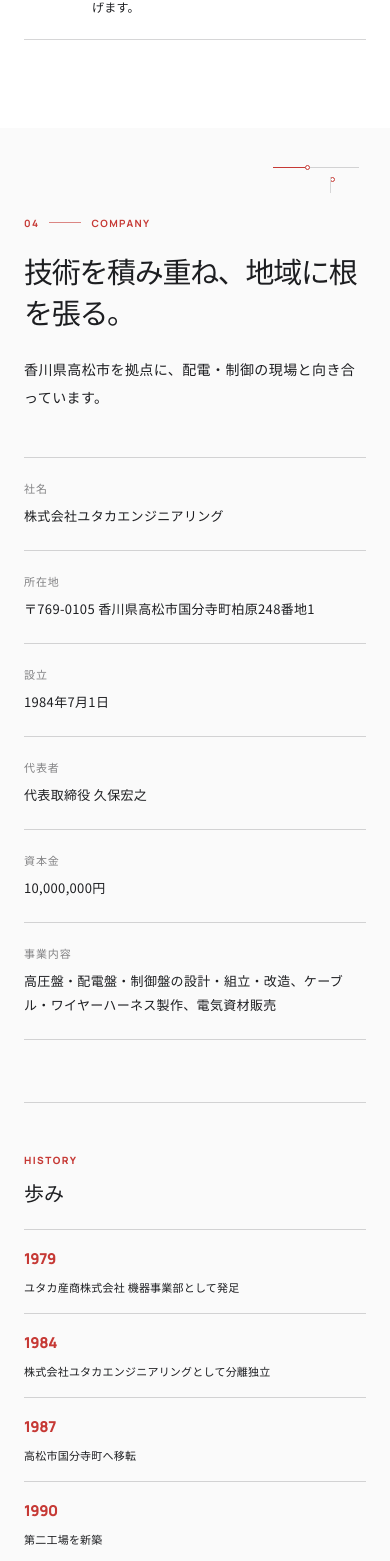
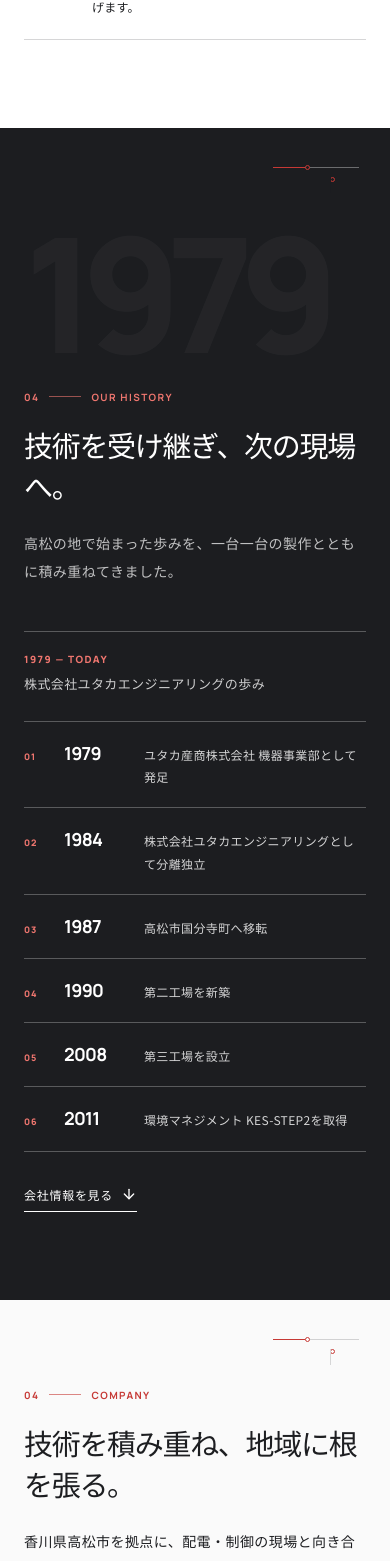
Before and after one commit to FieldRiseJapan/yutakaenji, a React (Vite) app in the folder client/: page / in a window 390 px wide. Shown: the part 5397-6958 px from the top of the page. Built offline with nearby package versions, Linux system fonts and the light colour scheme.

Commit message:
Add dedicated company history section

```diff
--- a/client/src/content/site.ts
+++ b/client/src/content/site.ts
@@ -10,6 +10,7 @@
     { label: "代表メッセージ", href: "#message" },
     { label: "事業領域", href: "#business" },
     { label: "製造と品質", href: "#quality" },
+    { label: "会社の歴史", href: "#history" },
     { label: "会社情報", href: "#company" },
   ],
   principles: [
--- a/client/src/index.css
+++ b/client/src/index.css
@@ -155,6 +155,23 @@
 .process-list h3 { margin: 0; font-size: 16px; font-weight: 600; letter-spacing: 0.03em; }
 .process-list p { margin: 8px 0 0; font-size: 12px; line-height: 1.85; letter-spacing: 0.02em; }
 
+.section--history { display: grid; grid-template-columns: minmax(280px, 0.78fr) minmax(440px, 1.22fr); gap: clamp(52px, 9vw, 160px); align-items: start; color: #fff; background: var(--charcoal); }
+.section--history .circuit-motif { border-color: rgba(255, 255, 255, 0.35); }
+.section--history .circuit-motif i { background: var(--charcoal); }
+.history__watermark { position: absolute; z-index: 0; right: clamp(10px, 4vw, 66px); bottom: -0.08em; color: rgba(255, 255, 255, 0.035); font-family: "Manrope", sans-serif; font-size: clamp(140px, 21vw, 330px); font-weight: 800; line-height: 0.8; letter-spacing: -0.09em; pointer-events: none; }
+.section--history .section-heading__meta { color: #ef766f; }
+.section--history .section-heading p { color: rgba(255, 255, 255, 0.72); }
+.history__story { border-top: 1px solid var(--white-line); }
+.history__story-head { display: flex; align-items: baseline; justify-content: space-between; gap: 20px; padding: 20px 0 28px; border-bottom: 1px solid var(--white-line); }
+.history__story-head span { font-family: "Manrope", sans-serif; font-size: 10px; font-weight: 800; color: #ef766f; letter-spacing: 0.14em; }
+.history__story-head p { margin: 0; font-size: 13px; color: rgba(255, 255, 255, 0.78); letter-spacing: 0.03em; }
+.history-timeline { padding: 0; margin: 0; list-style: none; }
+.history-timeline__item { display: grid; grid-template-columns: 42px 86px 1fr; gap: 18px; align-items: baseline; padding: 24px 0; border-bottom: 1px solid var(--white-line); }
+.history-timeline__index { font-family: "Manrope", sans-serif; font-size: 9px; font-weight: 800; color: #ef766f; letter-spacing: 0.1em; }
+.history-timeline time { font-family: "Manrope", sans-serif; font-size: 22px; font-weight: 700; letter-spacing: -0.04em; }
+.history-timeline p { margin: 0; font-size: 13px; line-height: 1.85; color: rgba(255, 255, 255, 0.81); letter-spacing: 0.03em; }
+.history__link { grid-column: 1 / -1; display: inline-flex; align-items: center; gap: 8px; justify-self: start; padding-bottom: 8px; margin-top: -72px; font-size: 12px; font-weight: 600; letter-spacing: 0.06em; border-bottom: 1px solid #fff; }
+
 .section--paper { background: #fafafa; }
 .company { display: grid; grid-template-columns: minmax(300px, 0.92fr) minmax(420px, 1.08fr); gap: clamp(48px, 9vw, 150px); }
 .company__profile { border-top: 1px solid var(--line); }
@@ -219,7 +236,7 @@
   .hero-card { right: 0; bottom: 0; width: min(88%, 380px); padding: 23px 25px; }
   .hero-card strong { font-size: 16px; }
   .section { padding: 88px 24px; }
-  .promise, .leadership, .business__top, .quality, .company { grid-template-columns: 1fr; gap: 46px; }
+  .promise, .leadership, .business__top, .quality, .history, .company { grid-template-columns: 1fr; gap: 46px; }
   .business__visual { width: calc(100% + 24px); margin-left: -24px; }
   .business__visual img { aspect-ratio: 1.38; }
   .business-grid { grid-template-columns: 1fr; margin-top: 48px; }
@@ -228,6 +245,7 @@
   .quality__media { min-height: 510px; padding-right: 11%; }
   .quality__image--main { width: 87%; }
   .leadership__portrait { width: min(100%, 480px); }
+  .history__link { grid-column: 1; margin-top: -12px; }
   .company__history { grid-template-columns: 1fr; gap: 22px; }
   .history-list { grid-template-columns: repeat(2, 1fr); }
   .history-item:nth-child(3n) { padding-right: 16px; border-right: 1px solid var(--line); }
@@ -256,6 +274,11 @@
   .leadership__portrait figcaption { width: 73%; padding: 16px 17px; }
   .leadership__portrait figcaption strong { font-size: 19px; }
   .leadership__content blockquote { font-size: 27px; }
+  .history__watermark { font-size: 160px; right: 0; }
+  .history__story-head { display: grid; gap: 8px; }
+  .history-timeline__item { grid-template-columns: 28px 68px 1fr; gap: 12px; padding: 19px 0; }
+  .history-timeline time { font-size: 18px; }
+  .history-timeline p { font-size: 12px; }
   .history-list { grid-template-columns: 1fr; }
   .history-item, .history-item:nth-child(3n), .history-item:nth-child(2n) { min-height: 0; padding: 15px 0; border-right: 0; }
   .history-item:nth-child(n + 4) { padding-top: 15px; }
--- a/client/src/pages/Home.tsx
+++ b/client/src/pages/Home.tsx
@@ -238,6 +238,37 @@
           </div>
         </section>
 
+        <section className="history section section--history" id="history" aria-labelledby="history-title">
+          <span className="history__watermark" aria-hidden="true">1979</span>
+          <span className="circuit-motif" aria-hidden="true"><i /><i /><i /></span>
+          <div className="history__intro">
+            <SectionHeading
+              number="04"
+              eyebrow="OUR HISTORY"
+              title="技術を受け継ぎ、次の現場へ。"
+              body="高松の地で始まった歩みを、一台一台の製作とともに積み重ねてきました。"
+            />
+          </div>
+          <div className="history__story" id="history-title">
+            <div className="history__story-head">
+              <span>1979 — TODAY</span>
+              <p>株式会社ユタカエンジニアリングの歩み</p>
+            </div>
+            <ol className="history-timeline">
+              {site.timeline.map(([year, event], index) => (
+                <li className="history-timeline__item" key={`${year}-${event}`}>
+                  <span className="history-timeline__index">0{index + 1}</span>
+                  <time>{year}</time>
+                  <p>{event}</p>
+                </li>
+              ))}
+            </ol>
+          </div>
+          <a className="history__link" href="#company">
+            会社情報を見る <ArrowDown size={16} aria-hidden="true" />
+          </a>
+        </section>
+
         <section className="company section section--paper" id="company" aria-labelledby="company-title">
           <span className="circuit-motif" aria-hidden="true"><i /><i /><i /></span>
           <div className="company__intro">
@@ -255,20 +286,6 @@
                 <dd>{value}</dd>
               </div>
             ))}
-          </div>
-          <div className="company__history" aria-label="沿革">
-            <div className="company__history-title">
-              <span>HISTORY</span>
-              <p>歩み</p>
-            </div>
-            <div className="history-list">
-              {site.timeline.map(([year, event]) => (
-                <div className="history-item" key={`${year}-${event}`}>
-                  <span>{year}</span>
-                  <p>{event}</p>
-                </div>
-              ))}
-            </div>
           </div>
           <a className="company__link" href="#contact">
               ご相談・お問い合わせ <ArrowUpRight size={18} aria-hidden="true" />
```
Also changed, not shown: 1 other file (tests, documents, lock files or other folders).
